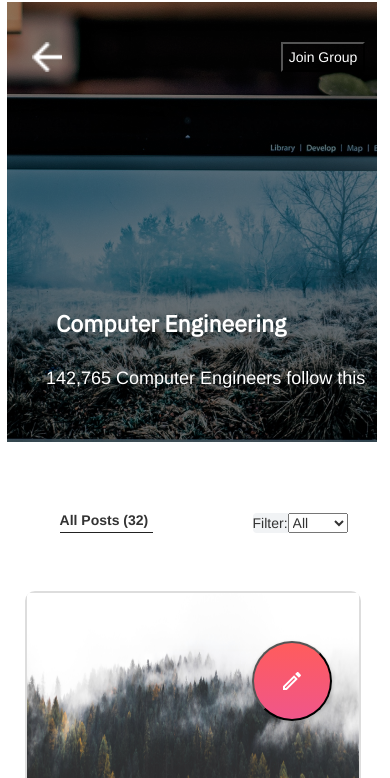
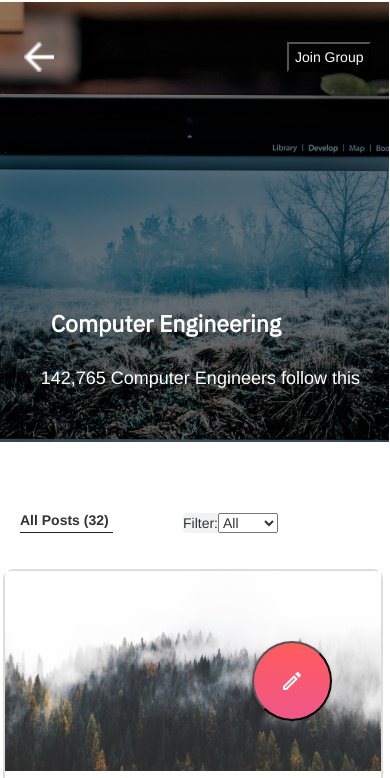
Before and after one commit to ShivamYadav0/Banao-Web-Dev, a plain HTML site: page index.html in a window 390 px wide. Shown: the part 34-812 px from the top of the page. Drawn offline with nearby package versions, Linux system fonts and the light colour scheme.

Commit message:
image cover

```diff
--- a/index.css
+++ b/index.css
@@ -1,5 +1,7 @@
 @import url("https://fonts.googleapis.com/css? family=IBM+Plex+Sans: 400, 700, 500, 600");
-
+html{
+  overflow-x:hidden;
+}
 :root {
   --black: Orgba(0, 0, 0, 1);
 
@@ -40,7 +42,7 @@ body {
   width: 99%;
 
   /* border: 1px solid #444; */
-  flex-wrap: wrap;
+
 }
 
 /* Classes */
@@ -209,7 +211,7 @@ body {
 .filter {
   background: #f1f3f5;
   border-radius: 4px;
-  margin-left: 150px;
+  margin-left: 100px;
 
   display: none;
 }
@@ -284,7 +286,7 @@ body {
 .rectangle-3-1 {
   position: absolute;
   top: 0;
-  width: var(--width-full);
+  width: 100vw;
   height: 440px;
 }
 
@@ -312,7 +314,7 @@ body {
   position: absolute;
   top: 0;
 
-  width: var(--width-full);
+  width:100vw;
 }
 
 .title {
@@ -353,12 +355,12 @@ body {
 }
 
 .group-container-1 {
-  align-items: center;
+
 
   display: flex;
   padding: 20px;
-  margin-left: 21px;
   margin-top: 40px;
+  align-items: center;
   /* width: var(--width-full); */
 }
 .flex-shy {
@@ -586,6 +588,7 @@ button {
 @media (min-width: 576px) {
   .group-container-1 {
     width: var(--width-full);
+
   }
 }
 @media (max-width: 1100px) {
@@ -602,7 +605,7 @@ button {
 @media (max-width: 710px) {
   .overlap-group9 {
     display: block;
-    width: 96%;
+    width: 100%;
   }
   .sm-hid {
     display: none;
@@ -653,10 +656,17 @@ button {
     margin-left: -20px;
   }
   .filter {
-    margin-left: 100px;
+    margin-left: 80px;
   }
 }
 @media (max-width: 390px) {
+  .group-container-1 {
+   width: 100%;
+  }
+  .filter {
+    margin-left:70px;
+  }
+
 }
 
 @media (max-width: 648px) {
@@ -895,3 +905,11 @@ button {
 .item.over {
   border: 2px dashed #000;
 }
+
+
+@media (max-width: 390px) {
+
+  .feedback-users{
+    padding: 3px;
+  }
+}
```
